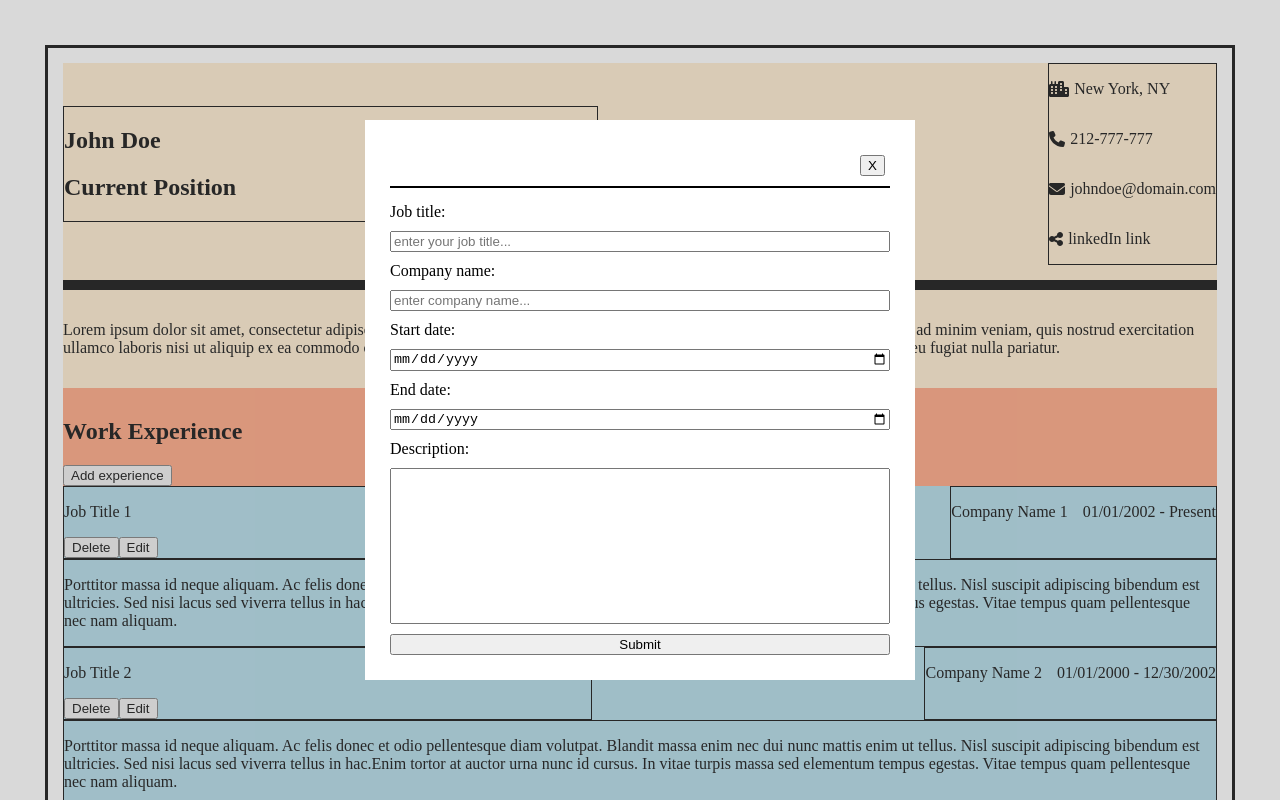
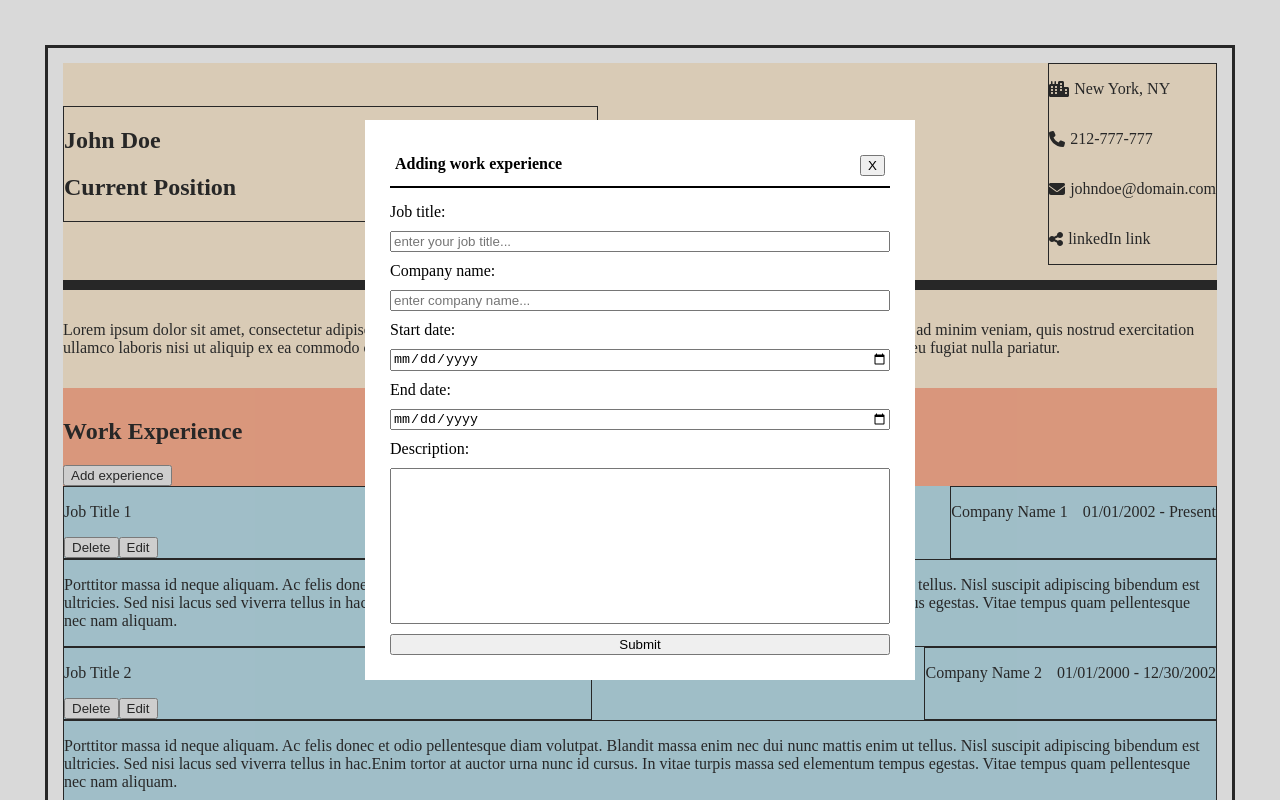
Before and after one commit to ykoziy/odin-cv-app, a React (Create React App) app: page / in a window 1280 px wide. Both pictures are taken after a click on the button "Add experience". Shown: the top 800 px of the page. Built offline with nearby package versions, Linux system fonts and the light colour scheme.

Commit message:
Added modal title

```diff
--- a/src/components/Modal/Modal.js
+++ b/src/components/Modal/Modal.js
@@ -16,8 +16,9 @@ class Modal extends Component {
       onSubmitJobEntry,
       entryData,
     } = this.props;
-    let modal;
+    let modal, heading;
     if (modalType === 'add-work') {
+      heading = <h4>Adding work experience</h4>;
       modal = (
         <WorkExperienceModal
           onSubmitJobEntry={onSubmitJobEntry}
@@ -25,6 +26,7 @@ class Modal extends Component {
         />
       );
     } else if (modalType === 'edit-work') {
+      heading = <h4>Editing work experience</h4>;
       modal = (
         <WorkExperienceModal
           onSubmitJobEntry={onSubmitJobEntry}
@@ -41,6 +43,7 @@ class Modal extends Component {
       >
         <div className={styles.modal}>
           <div className={styles['modal-toolbar']}>
+            {heading}
             <button onClick={closeModalHandler}>X</button>
           </div>
           <div className={styles['modal-content']}>{modal}</div>
--- a/src/styles/Modal.module.css
+++ b/src/styles/Modal.module.css
@@ -18,10 +18,15 @@
   background-color: white;
 }
 
+.modal h4 {
+  padding: 0;
+  margin: 0;
+}
+
 .modal-toolbar {
   border-bottom: 2px solid black;
   display: flex;
-  justify-content: flex-end;
+  justify-content: space-between;
   padding: 10px 5px;
   margin-bottom: 15px;
 }
```
